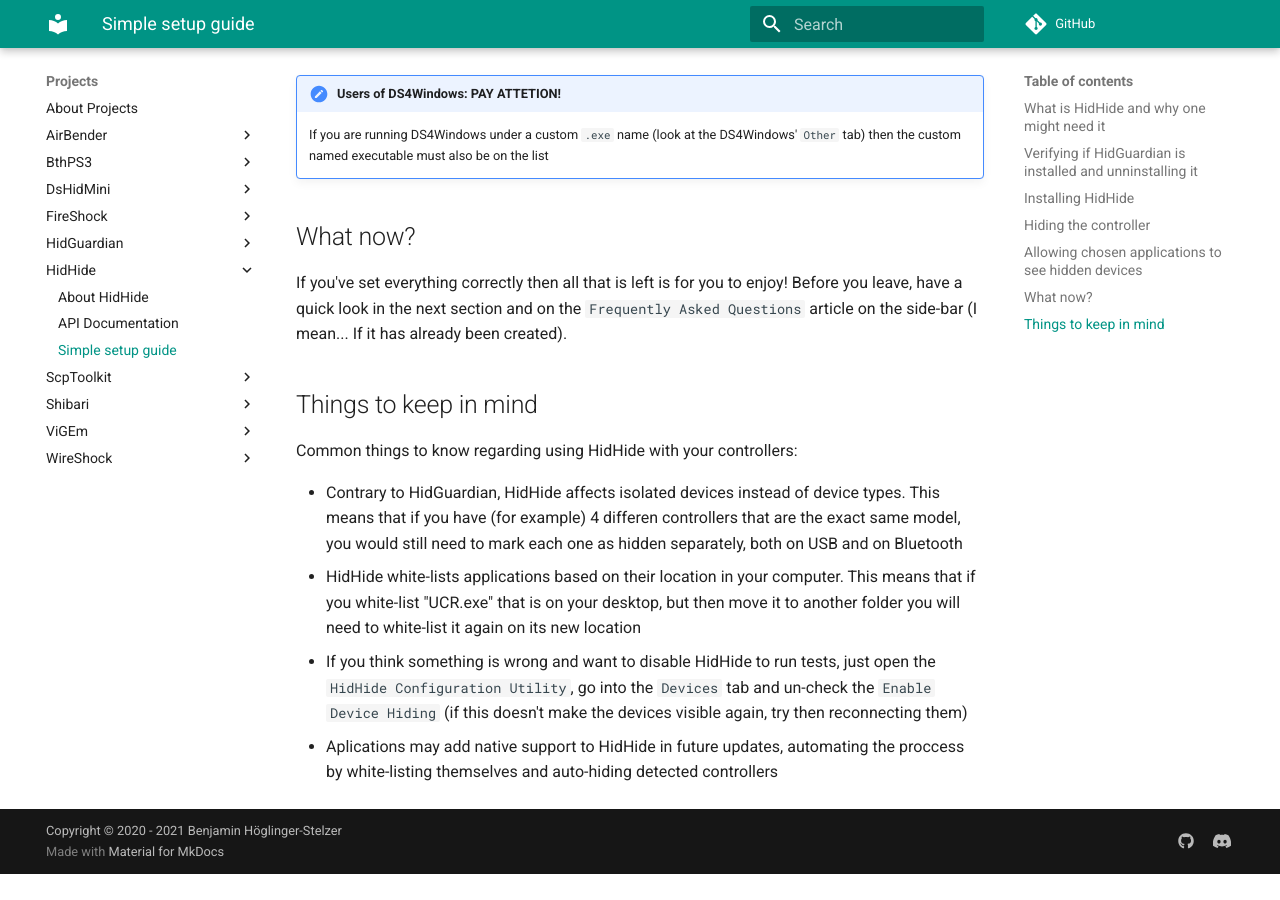
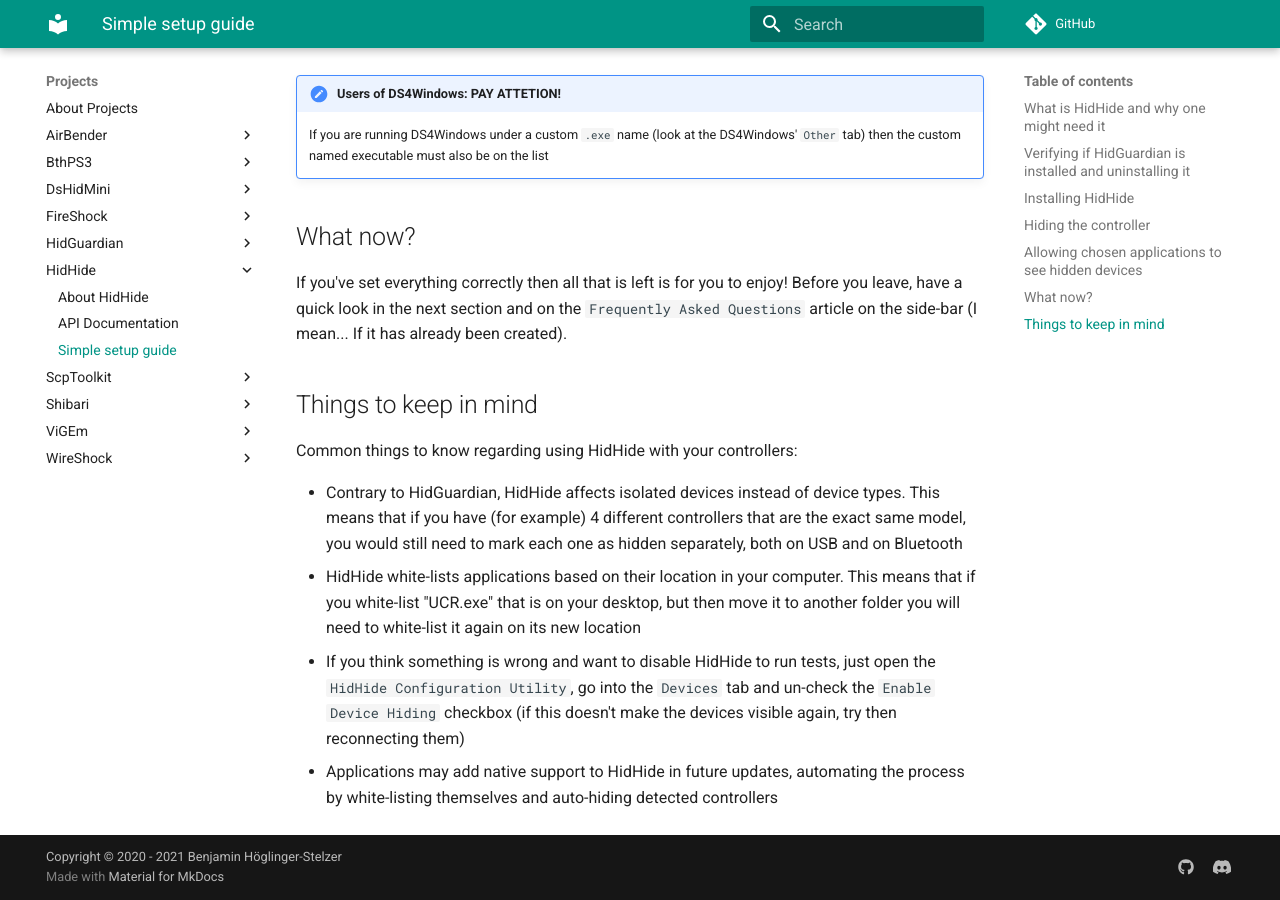
Before and after one commit to nefarius/ViGEm.github.io, an MkDocs documentation site: the page built from docs/projects/HidHide/Simple-Setup-Guide.md, in a window 1280 px wide and 900 px high, scrolled down 4542 px. Built offline with MkDocs 1.6.1 and Material for MkDocs 9.7.7, drawn with Linux system fonts in a browser that asks for light colours; comment, search, counter and statistics services are not loaded; before the commit the page ends 5416 px from its top, so only the background shows below that; some of the changed text lies outside the part shown.

Commit message:
typos fix

```diff
--- a/docs/projects/HidHide/Simple-Setup-Guide.md
+++ b/docs/projects/HidHide/Simple-Setup-Guide.md
@@ -22,12 +22,12 @@
 - Only allow the remapping tool of your choice to see the controller, since it needs to pick its input to translate them to the Virtual one
 ![BeforeAfterHidHide](images/BeforeAfterHidHide.png){: .glightbox }
 
-## Verifying if HidGuardian is installed and unninstalling it
+## Verifying if HidGuardian is installed and uninstalling it
 
 !!! important "If you are definitely sure you don't have HidGuardian installed you can skip this part."
     HidHide is HidGuardian's successor. Since both have the same function, it's better if HidGuardian is not present in your system to prevent confusion on what software is hiding which controller
 
-HidGuardian's installer utility can check if it's installed and correctly unninstall it in case it is, so that's what we are going to use:
+HidGuardian's installer utility can check if it's installed and correctly uninstall it in case it is, so that's what we are going to use:
 
 - [Download and extract this archive](https://drive.google.com/file/d/1PNL3uv_4KektN00S9fm61djypSQ-3HED/view?usp=sharing)
 - Inside the extracted folder, run HidGuardianInstaller.exe
@@ -35,9 +35,9 @@
 
 ![UninstallHG](images/uninstall_hidguardian.png){: .glightbox }
 
-- If HidGuardian is installed, click on the "Unninstall" button
-- Wait until the utility finishes unninstalling HidGuardian, keep and eye on the text log to know what its status
-- After the tool finishes unninstalling HidGuardian, close it then reboot your PC
+- If HidGuardian is installed, click on the "Uninstall" button
+- Wait until the utility finishes uninstalling HidGuardian, keep and eye on the text log to know what its status
+- After the tool finishes uninstalling HidGuardian, close it then reboot your PC
 
 ## Installing HidHide
 
@@ -88,7 +88,7 @@
 
 Common things to know regarding using HidHide with your controllers:
 
-- Contrary to HidGuardian, HidHide affects isolated devices instead of device types. This means that if you have (for example) 4 differen controllers that are the exact same model, you would still need to mark each one as hidden separately, both on USB and on Bluetooth
+- Contrary to HidGuardian, HidHide affects isolated devices instead of device types. This means that if you have (for example) 4 different controllers that are the exact same model, you would still need to mark each one as hidden separately, both on USB and on Bluetooth
 - HidHide white-lists applications based on their location in your computer. This means that if you white-list "UCR.exe" that is on your desktop, but then move it to another folder you will need to white-list it again on its new location
-- If you think something is wrong and want to disable HidHide to run tests, just open the `HidHide Configuration Utility`, go into the `Devices` tab and un-check the `Enable Device Hiding` (if this doesn't make the devices visible again, try then reconnecting them)
-- Aplications may add native support to HidHide in future updates, automating the proccess by white-listing themselves and auto-hiding detected controllers
+- If you think something is wrong and want to disable HidHide to run tests, just open the `HidHide Configuration Utility`, go into the `Devices` tab and un-check the `Enable Device Hiding` checkbox (if this doesn't make the devices visible again, try then reconnecting them)
+- Applications may add native support to HidHide in future updates, automating the process by white-listing themselves and auto-hiding detected controllers
```
